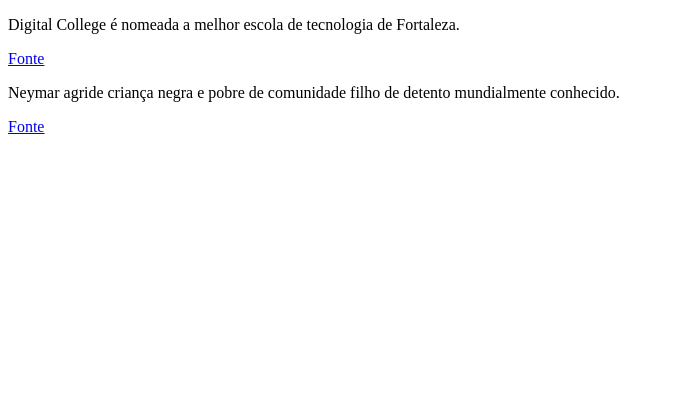
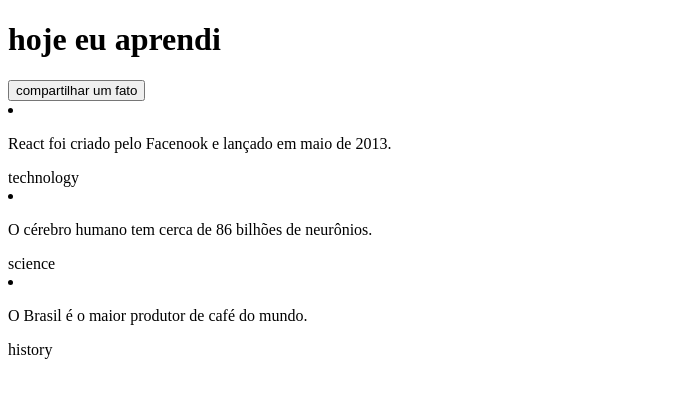
Before and after one commit to RaulMoraisdeOliveira/today-i-learned, a React (Vite) app: page / in a window 1280 px wide. Shown: the top 398 px of the page, without its empty margins (0-674 px from the left). Built offline with nearby package versions, Linux system fonts and the light colour scheme.

Commit message:
feat: implementar estrutura inicial de componentes

```diff
--- a/src/App.tsx
+++ b/src/App.tsx
@@ -1,108 +1,57 @@
-// function Button(props) {
-//   return <button>{props.text}</button>;
-// };
+import Header from "./components/Header";
+import FactList from "./components/FactList";
+import type { Fact } from "./types";
+import { useState } from "react";
 
-// export default function App() {
-//   return (
-//     <>
-//       <Button text='Click' />
-//       <Button text='Send' />
-//       <Button text='Cancel' />
-//     </>
-//   );
-// };
-
-// import { useState } from 'react';
-
-// export default function App() {
-//   let counter = 0;
-
-//   const [copyCounter, setCopyCounter] = useState(counter);
-
-//   function count() {
-//     setCopyCounter(copyCounter + 1);
-//   };
-
-//   return (
-//     <>
-//       <span>{copyCounter}</span>
-//       <button onClick={count}>+1</button>
-//     </>
-//   );
-// };
-
-// export default function App() {
-//   const aluno = {
-//     id: 1,
-//     nome: 'Alex Bessa',
-//     curso: 'Desenvolvimento Web Full Stack',
-//     estado: 'ativo'
-//   };
-
-//   return (
-//     <>
-//       {aluno.estado && (
-//         `O aluno ${aluno.nome} está ${aluno.estado}.`
-//       )}
-//     </>
-//   );
-// };
-
-// export default function App() {
-//   const aluno = {
-//     id: 1,
-//     nome: 'Alex Bessa',
-//     curso: 'Desenvolvimento Web Full Stack',
-//     estado: false
-//   };
-
-//   return (
-//     <>
-//       {aluno.estado ? 'Aluno ativo.' : 'Aluno passivo.'}
-//     </>
-//   );
-// };
-
-function NewFact(props) {
-  return (
-    <>
-      <p>{props.text}</p>
-      <a href={props.source}>Fonte</a>
-    </>
-  );
-};
-
-import type { Fact } from "./types";
+const INITIAL_FACTS: Fact[] = [{
+    id: 1,
+    text: 'React foi criado pelo Facenook e lançado em maio de 2013.',
+    source: 'https://react.dev',
+    category: 'technology',
+    votes_interesting: 21,
+    votes_mindblowing: 9,
+    votes_false: 1,
+    created_at: '2026-05-14T20:52:52Z'
+}, {
+    id: 2,
+    text: 'O cérebro humano tem cerca de 86 bilhões de neurônios.',
+    source: 'https://www.ncbi.nlm.nih.gov',
+    category: 'science',
+    votes_interesting: 41,
+    votes_mindblowing: 20,
+    votes_false: 0,
+    created_at: '2026-05-14T20:55:16Z'
+}, {
+    id: 3,
+    text: 'O Brasil é o maior produtor de café do mundo.',
+    source: 'https://www.embrapa.br',
+    category: 'history',
+    votes_interesting: 18,
+    votes_mindblowing: 5,
+    votes_false: 2,
+    created_at: '2026-05-14T20:57:21Z'
+}];
 
 export default function App() {
-  const facts: Fact[] = [
-    {
-      id: 1,
-      text: 'Digital College é nomeada a melhor escola de tecnologia de Fortaleza.',
-      source: 'https://opovo.com',
-      category: 'Tecnologia',
-      votes_interesting: 2,
-      votes_mindblowing: 0,
-      votes_false: 5,
-      created_at: '2026-05-07 19:35:03 GMT-3'
-    },
-    {
-      id: 2,
-      text: 'Neymar agride criança negra e pobre de comunidade filho de detento mundialmente conhecido.',
-      source: 'https://g1.com',
-      category: 'Esportes',
-      votes_interesting: 5,
-      votes_mindblowing: 13,
-      votes_false: 2,
-      created_at: '2026-05-05 13:45:07 GMT-3'
-    }
-  ];
+    const [facts, setFacts] = useState<Fact[]>(INITIAL_FACTS);
+    const [currentCategory, setCurrentCategory] = useState<string>('all');
+    const [showForm, setShowForm] = useState<boolean>(false);
 
-  return (
-    <>
-      {facts.map((fact) => {
-        return <NewFact key={fact.id} text={fact.text} source={fact.source}/>
-      })}
-    </>
-  );
+    const displayedFacts = currentCategory === 'all'
+        ? facts
+        : facts.filter(fact => fact.category === currentCategory);
+
+    function handleToggleForm() {
+        setShowForm(showForm => !showForm);
+    };
+
+    return (
+        <>
+            <Header showForm={showForm} onToggleForm={handleToggleForm} />
+            { showForm && <p>Aqui conterá um formulário.</p> }
+            <main>
+                <FactList facts={displayedFacts} />
+            </main>
+        </>
+    );
 };
```
